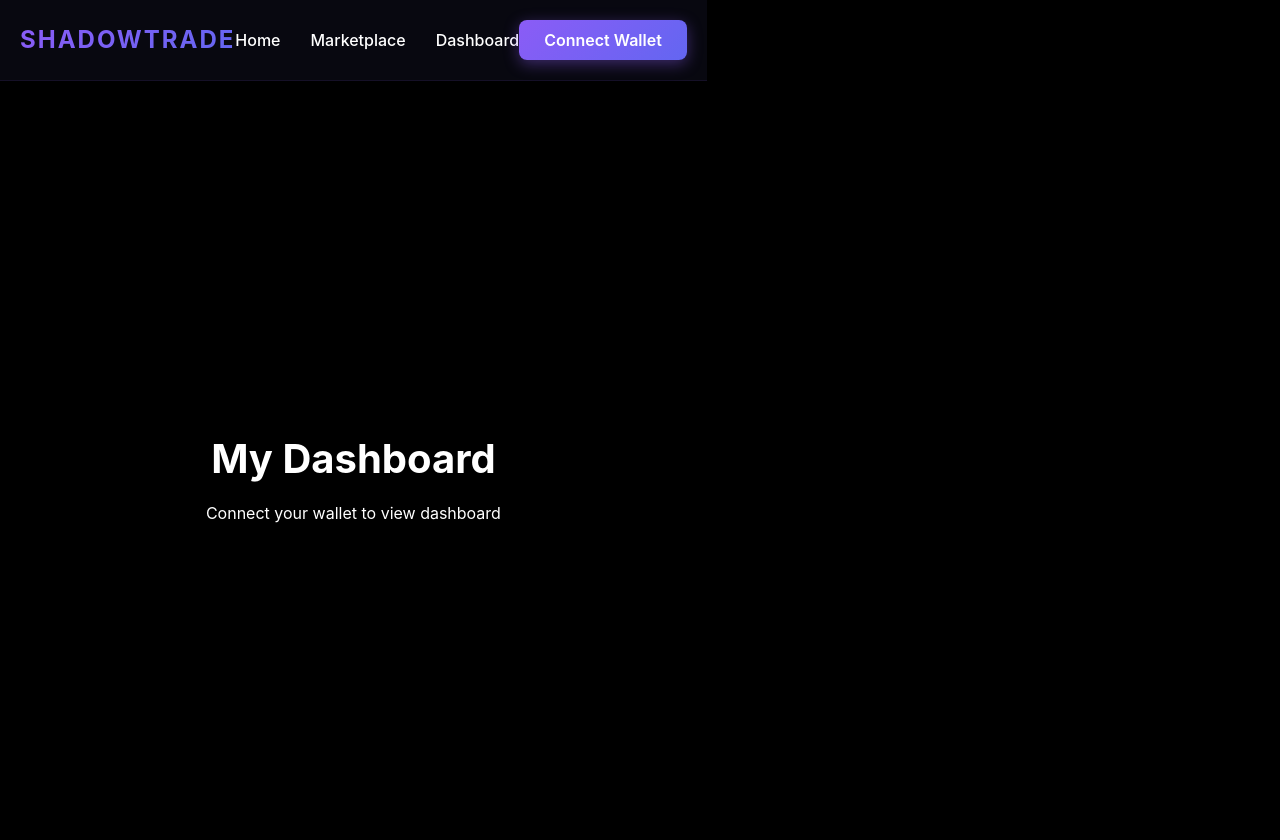
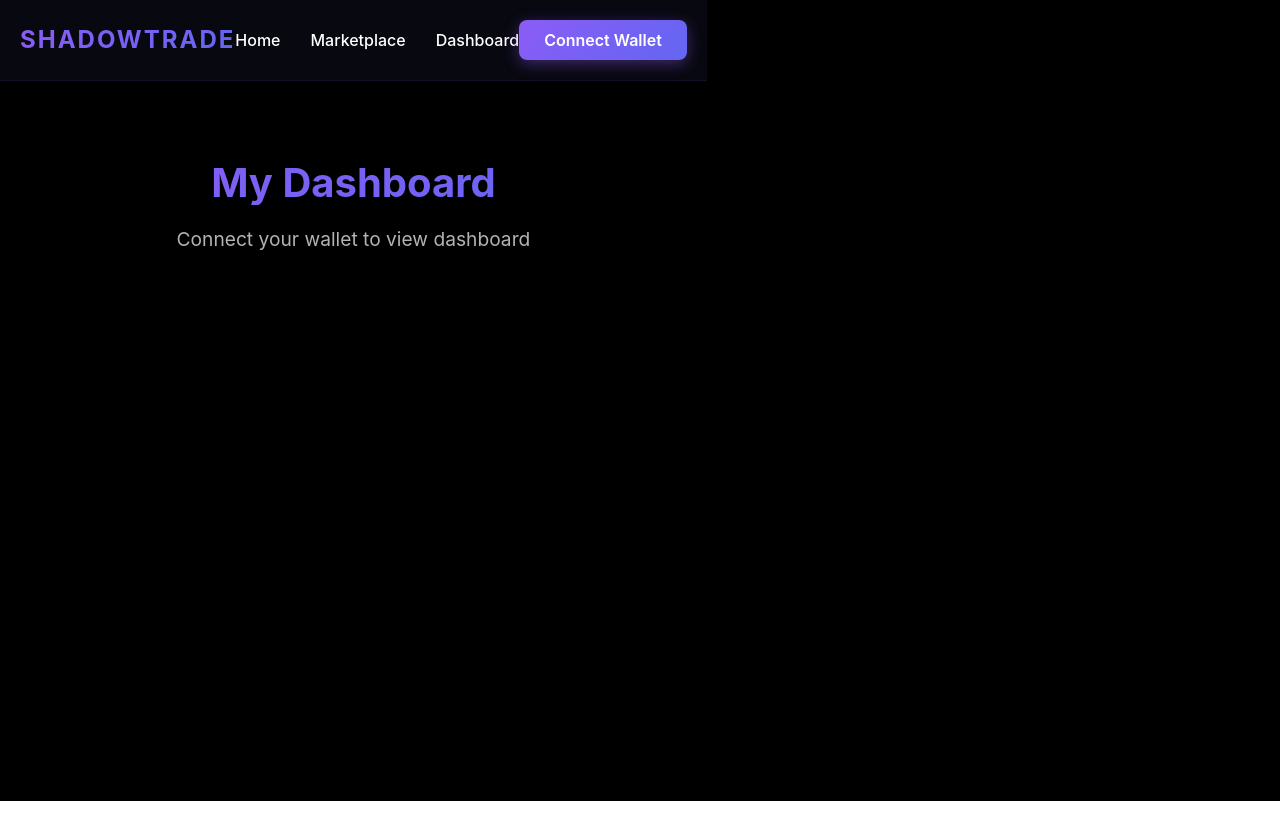
Before and after one commit to askaa-try/ShadowTrade, a React app in the folder frontend/: page /dashboard in a window 1280 px wide. Shown: the top 840 px of the page. After the commit the page ends 801 px from the top, so only its background shows below. Built offline with nearby package versions, Linux system fonts and the light colour scheme; no server answers; the HTML template or start-up script is replaced by a standard one.

Commit message:
Fix: Dashboard full width with centered content

```diff
--- a/frontend/src/pages/Dashboard.css
+++ b/frontend/src/pages/Dashboard.css
@@ -1,13 +1,23 @@
 .dashboard {
-  padding: 60px 20px;
-  min-height: 100vh;
-  display: flex;
-  flex-direction: column;
-  align-items: center;
-  justify-content: center;
+  padding: 80px 20px;
+  min-height: calc(100vh - 80px);
+}
+
+.dashboard-content {
+  max-width: 1400px;
+  margin: 0 auto;
+  text-align: center;
 }
 
 .dashboard h1 {
   font-size: 2.5rem;
   margin-bottom: 20px;
+  background: linear-gradient(135deg, #8b5cf6, #6366f1);
+  -webkit-background-clip: text;
+  -webkit-text-fill-color: transparent;
 }
+
+.dashboard p {
+  font-size: 1.2rem;
+  color: rgba(255, 255, 255, 0.7);
+}
--- a/frontend/src/pages/Dashboard.jsx
+++ b/frontend/src/pages/Dashboard.jsx
@@ -3,8 +3,10 @@ import './Dashboard.css';
 function Dashboard() {
   return (
     <div className="dashboard">
-      <h1>My Dashboard</h1>
-      <p>Connect your wallet to view dashboard</p>
+      <div className="dashboard-content">
+        <h1>My Dashboard</h1>
+        <p>Connect your wallet to view dashboard</p>
+      </div>
     </div>
   );
 }
```
